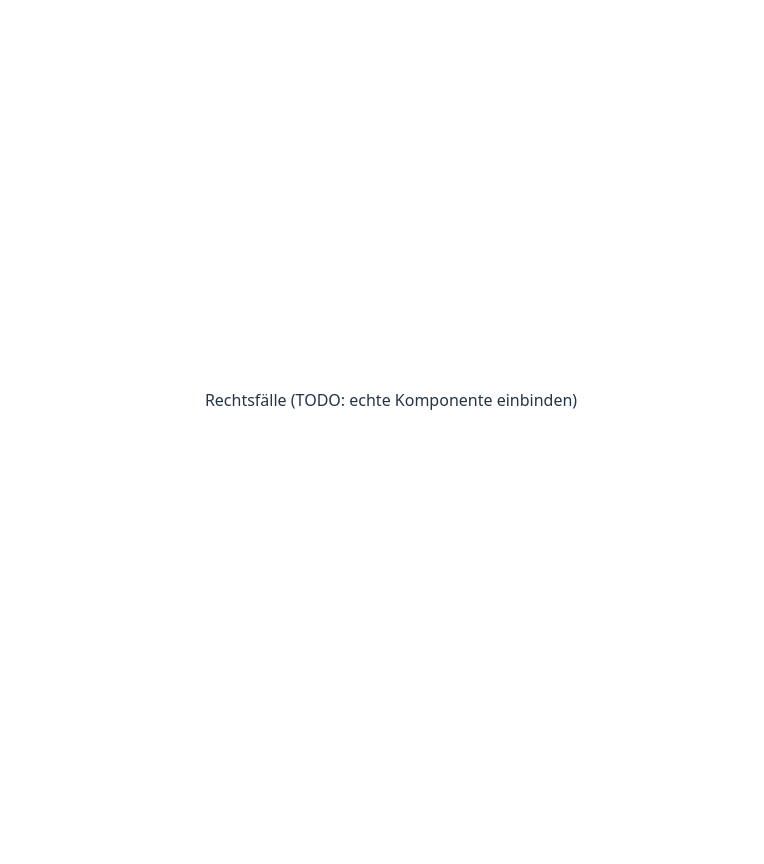
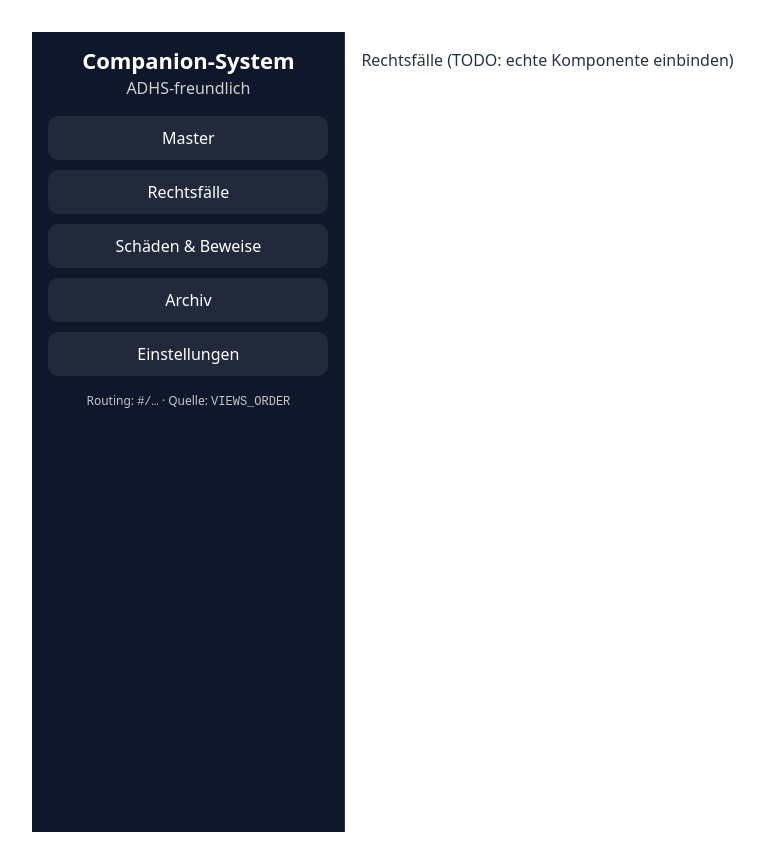
Before and after one commit to dougmens/REACT-UI-Dashboards, a React (Vite) app: page /#/cases in a window 1280 px wide. Shown: the whole page, without its empty margins (249-1013 px from the left). Before the commit the page ends 800 px from the top, so only its background shows below. Built offline with nearby package versions, Linux system fonts and the light colour scheme.

Commit message:
Add Layout with sidebar navigation from VIEWS_ORDER

```diff
--- a/src/App.tsx
+++ b/src/App.tsx
@@ -1,20 +1,24 @@
 import "./App.css";
 import { Routes, Route, Navigate } from "react-router-dom";
 import { VIEWS_ORDER } from "./views";
+import Layout from "./components/Layout";
 
 export default function App() {
   return (
     <Routes>
+      {/* Layout-Route */}
+      <Route element={<Layout />}>
         {/* Default → erste View */}
         <Route path="/" element={<Navigate to={VIEWS_ORDER[0].path} replace />} />
 
-      {/* Routen aus VIEWS_ORDER */}
+        {/* Views */}
         {VIEWS_ORDER.map((v) => (
           <Route key={v.key} path={v.path} element={<v.Component />} />
         ))}
 
         {/* Fallback */}
         <Route path="*" element={<Navigate to={VIEWS_ORDER[0].path} replace />} />
+      </Route>
     </Routes>
   );
 }
--- /dev/null
+++ b/src/components/Layout.tsx
@@ -0,0 +1,57 @@
+import { Outlet } from "react-router-dom";
+import { VIEWS_ORDER } from "../views";
+
+export default function Layout() {
+  return (
+    <div style={{ display: "flex", minHeight: "100vh", fontFamily: "system-ui, -apple-system, Arial" }}>
+      {/* Sidebar */}
+      <aside
+        style={{
+          width: 280,
+          padding: 16,
+          borderRight: "1px solid rgba(255,255,255,0.12)",
+          background: "#0f172a",
+          color: "white",
+        }}
+      >
+        <div style={{ marginBottom: 16 }}>
+          <div style={{ fontSize: 22, fontWeight: 800, lineHeight: 1.1 }}>Companion-System</div>
+          <div style={{ opacity: 0.8, marginTop: 4 }}>ADHS-freundlich</div>
+        </div>
+
+        <nav>
+          <ul style={{ listStyle: "none", padding: 0, margin: 0 }}>
+            {VIEWS_ORDER.map((v) => (
+              <li key={v.key} style={{ marginBottom: 10 }}>
+                <a
+                  href={`#${v.path}`}
+                  style={{
+                    display: "block",
+                    padding: "10px 12px",
+                    borderRadius: 10,
+                    textDecoration: "none",
+                    color: "white",
+                    background: "rgba(255,255,255,0.08)",
+                  }}
+                >
+                  {v.label}
+                </a>
+              </li>
+            ))}
+          </ul>
+        </nav>
+
+        <div style={{ marginTop: 16, fontSize: 12, opacity: 0.75 }}>
+          Routing: <code>#/…</code> · Quelle: <code>VIEWS_ORDER</code>
+        </div>
+      </aside>
+
+      {/* Content */}
+      <main style={{ flex: 1, background: "white" }}>
+        <div style={{ padding: 16 }}>
+          <Outlet />
+        </div>
+      </main>
+    </div>
+  );
+}
```
Lines whose indentation alone changed are shown as unchanged.
